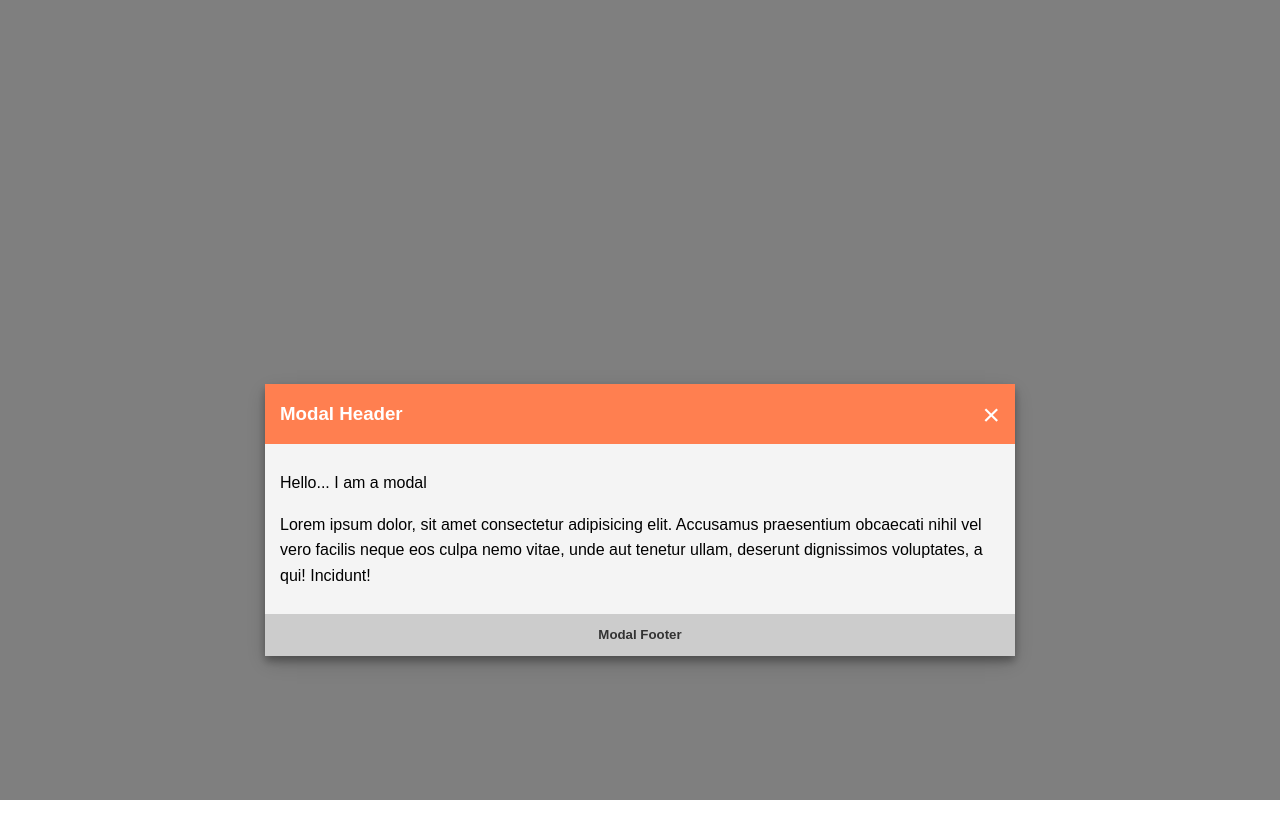
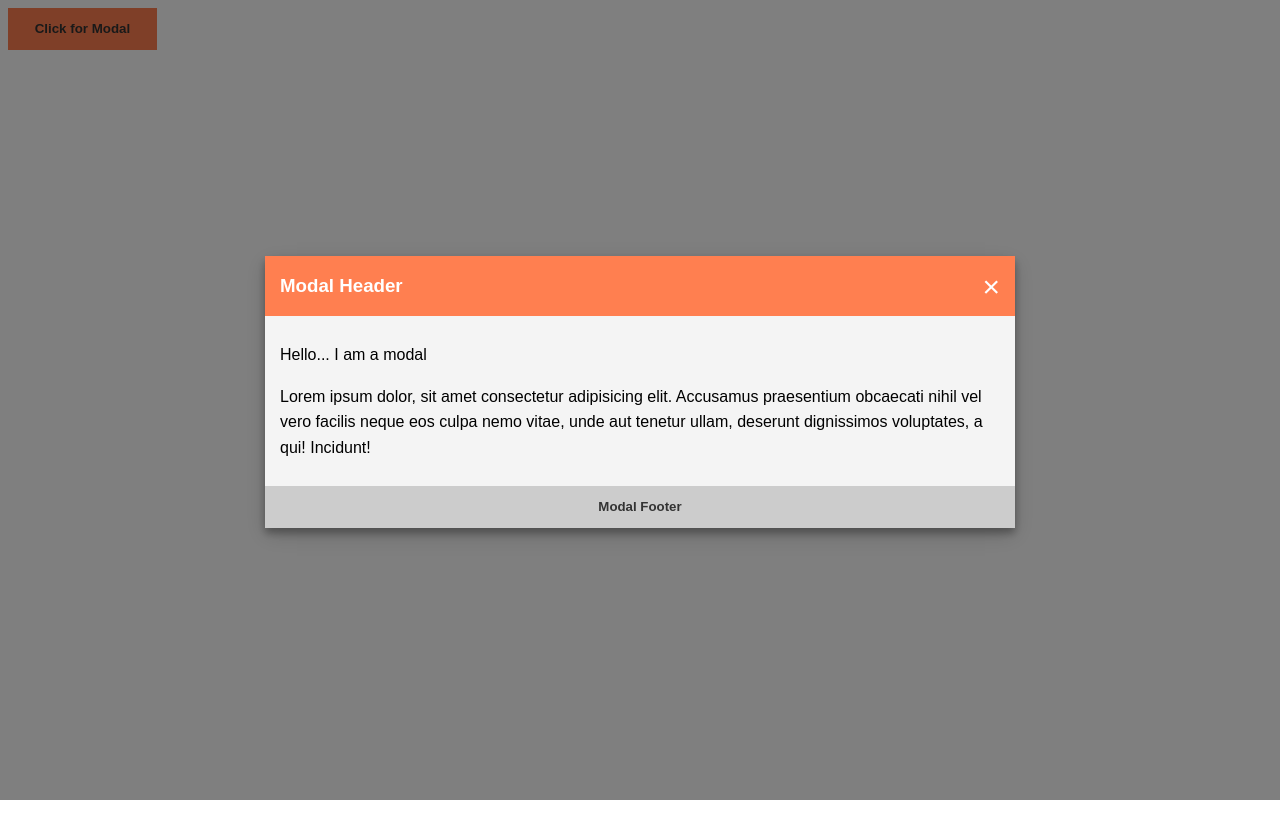
Before and after one commit to gitdela/modal-basics, a plain HTML site: page index.html in a window 1280 px wide. Both pictures are taken after a click on the button "Click for Modal". Drawn offline with Linux system fonts and the light colour scheme.

Commit message:
Update README.md

```diff
--- a/style.css
+++ b/style.css
@@ -1,11 +1,7 @@
 body {
   font-family: Arial, Helvetica, sans-serif;
-  height: 100vh;
   font-size: 1rem;
   line-height: 1.6;
-  display: flex;
-  justify-content: center;
-  align-items: center;
 }
 
 .btn {
@@ -45,7 +41,7 @@ body {
   background-color: #f4f4f4;
   width: 70%;
   max-width: 750px;
-  margin: 30% auto;
+  margin: 20% auto;
   box-shadow: 0 5px 8px 0 rgba(0, 0, 0, 0.3), 0 7px 20px 0 rgba(0, 0, 0, 0.17);
 }
 
```
Also changed, not shown: 1 other file.
